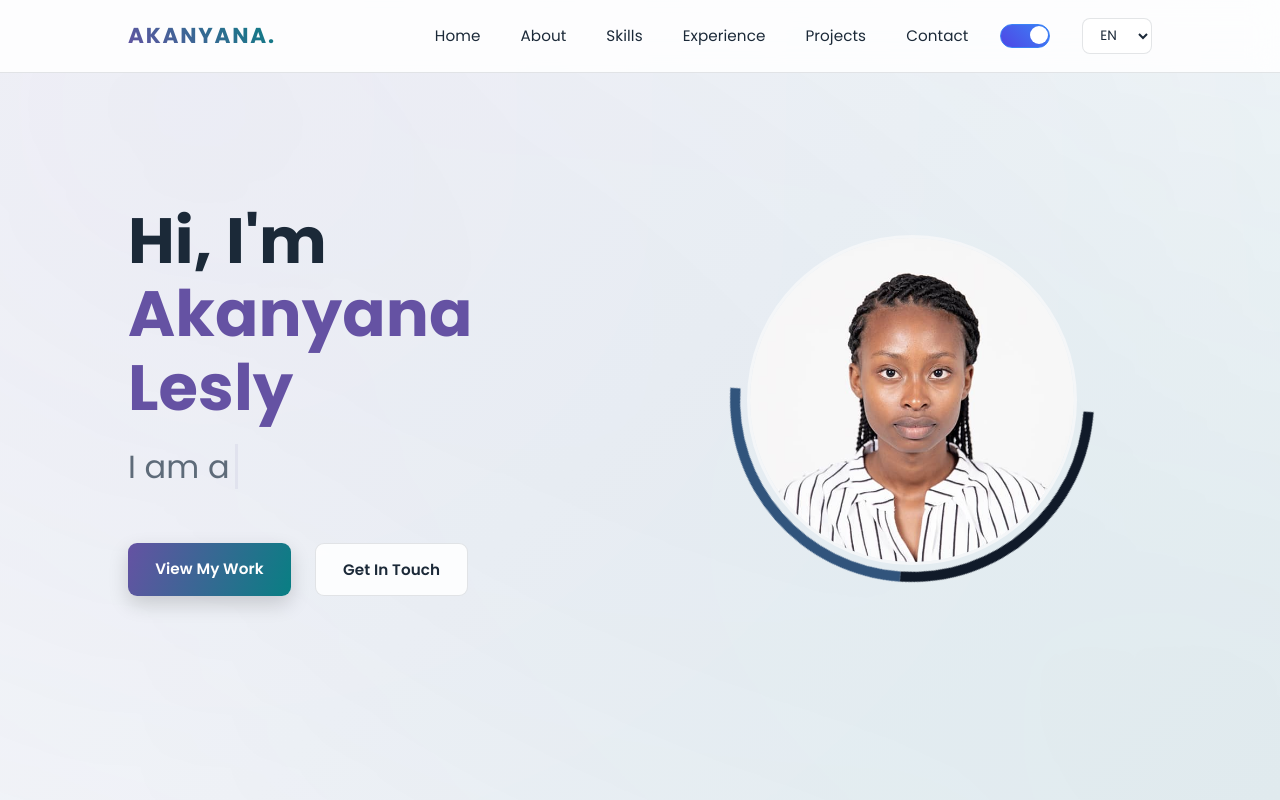
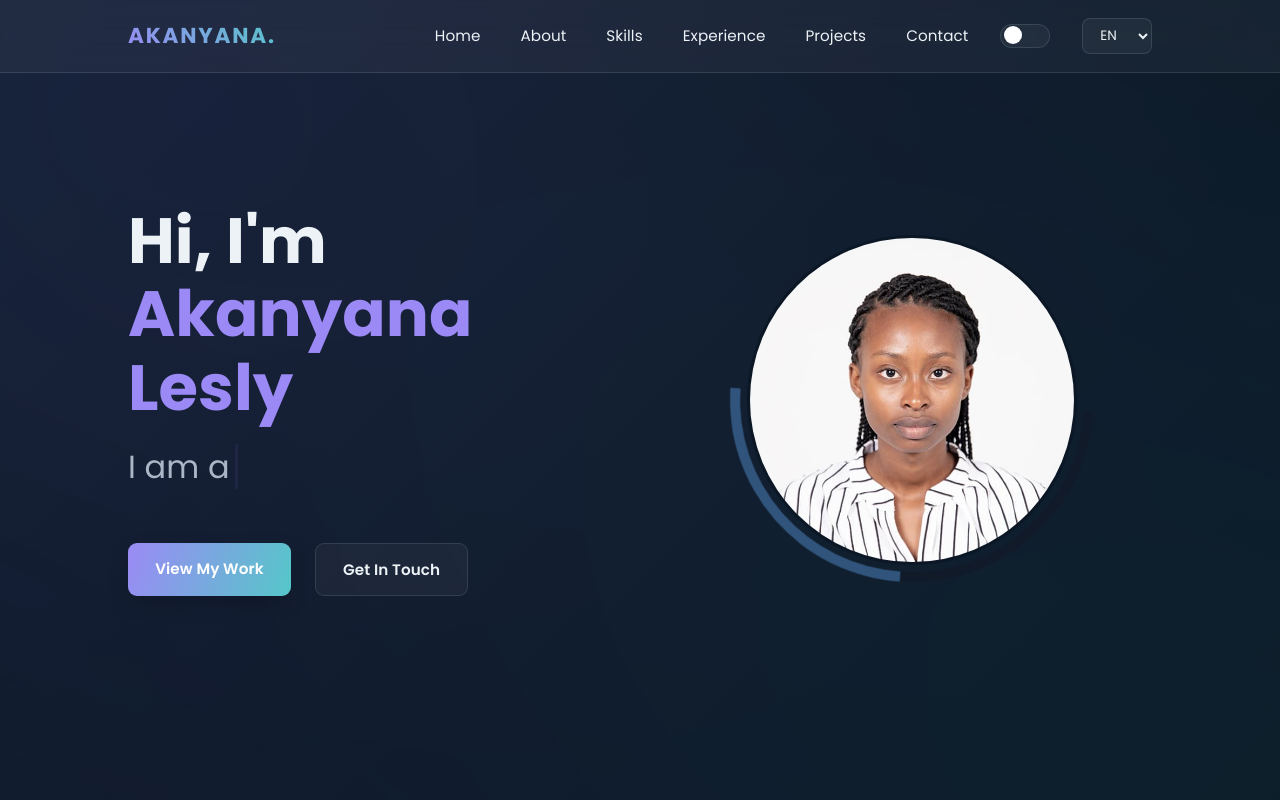
Before and after one commit to Akanyanalesly/portfolio, a plain HTML site: page index.html in a window 1280 px wide. Shown: the top 800 px of the page. Drawn offline with nearby package versions, Linux system fonts and the light colour scheme.

Commit message:
Set dark theme as default

```diff
--- a/index.html
+++ b/index.html
@@ -355,8 +355,8 @@ document.querySelectorAll('section').forEach(s=>observer.observe(s));
 
 // Professional dark and light themes
 const toggle=document.getElementById('dark-mode-checkbox'),root=document.documentElement;
-function applyTheme(light){root.dataset.theme=light?'light':'dark';try{localStorage.setItem('portfolioThemeV2',light?'light':'dark')}catch(e){}}
-try{toggle.checked=localStorage.getItem('portfolioThemeV2')!=='dark'}catch(e){toggle.checked=true}
+function applyTheme(light){root.dataset.theme=light?'light':'dark';try{localStorage.setItem('portfolioThemeV3',light?'light':'dark')}catch(e){}}
+try{toggle.checked=localStorage.getItem('portfolioThemeV3')==='light'}catch(e){toggle.checked=false}
 applyTheme(toggle.checked);
 toggle.addEventListener('change',e=>applyTheme(e.target.checked));
 </script>
```
